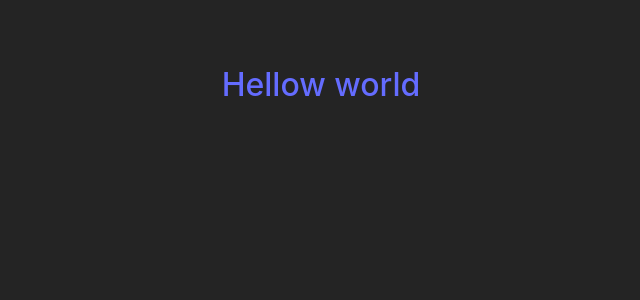
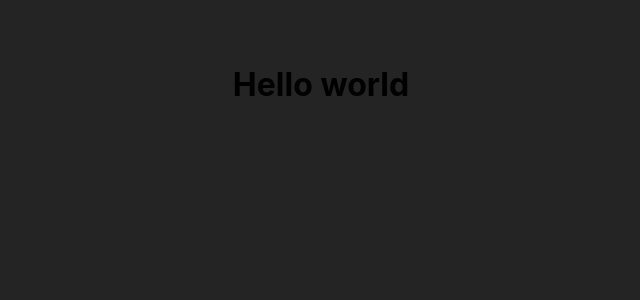
Before and after one commit to abdurrahmanrussel/amrao-pari-react-frontend, a React (Vite) app: page / in a window 1280 px wide. Shown: the top 300 px of the page, without its empty margins (319-959 px from the left). Built offline with nearby package versions, Linux system fonts and the light colour scheme.

Commit message:
hello black

```diff
--- a/src/App.jsx
+++ b/src/App.jsx
@@ -8,7 +8,7 @@ function App() {
   return (
     <>
       <div>
-      <h1>Hellow world</h1>
+      <h1>Hello world</h1>
       </div>
       </>
   )
--- a/src/index.css
+++ b/src/index.css
@@ -14,10 +14,5 @@
 }
 
 h1 {
-  font-weight: 500;
-  color: #646cff;
-  text-decoration: inherit;
+  color: black;
 }
-h1:hover {
-  color: #da0c3c;
-}
```
